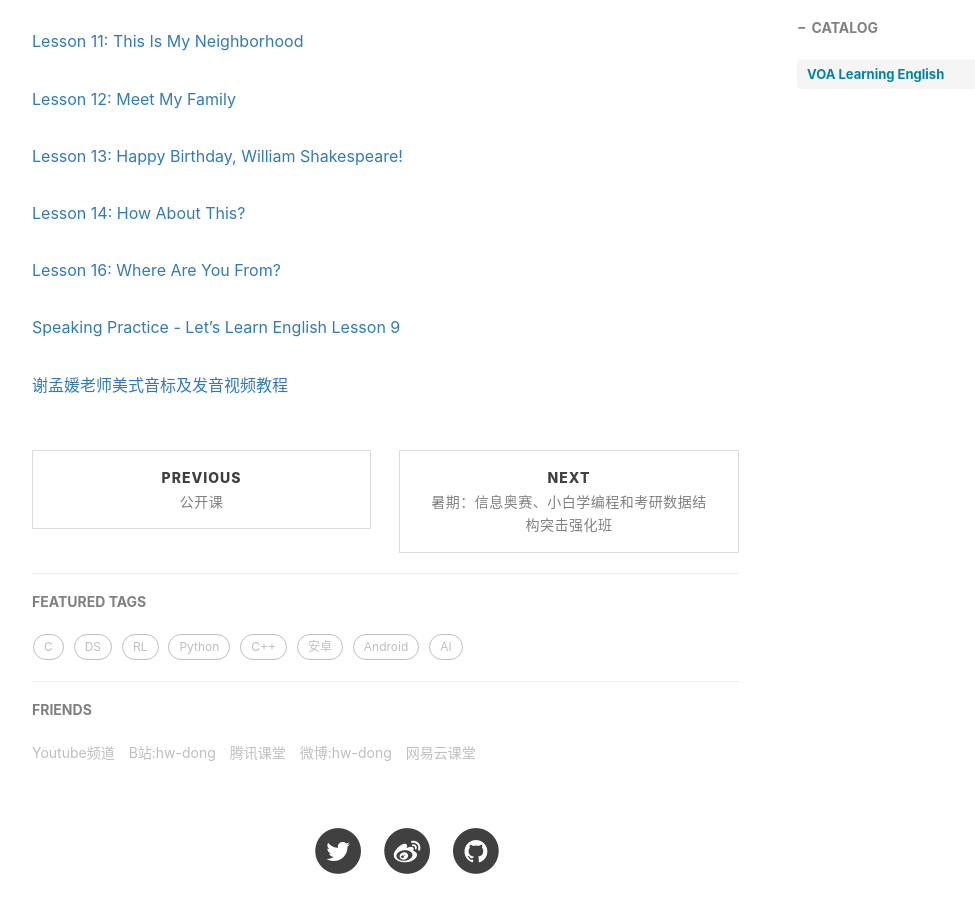
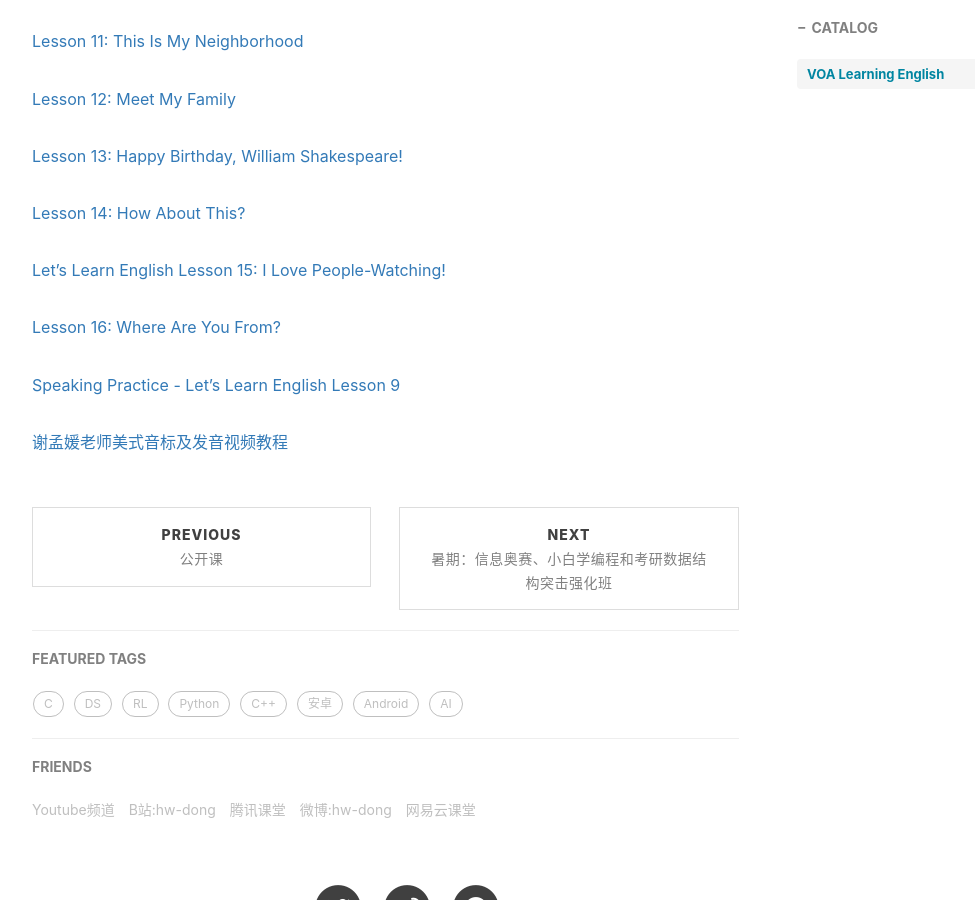
Before and after one commit to xuepro/xuepro.github.io, a Jekyll site: the page built from _posts/2019-05-24-Learning English.md, in a window 1280 px wide and 900 px high, scrolled down 1246 px. Shown: the whole window, without its empty margins (233-1208 px from the left). Built offline with Jekyll 4.4.1, drawn with Linux system fonts in a browser that asks for light colours; nearby versions of some CDN libraries; comment, search, counter and statistics services are not loaded.

Commit message:
Update 2019-05-24-Learning English.md

```diff
--- a/_posts/2019-05-24-Learning English.md
+++ b/_posts/2019-05-24-Learning English.md
@@ -42,6 +42,8 @@ tags:
 
 [Lesson 14: How About This?](https://www.youtube.com/watch?v=4Xn1Ysdmuvg)
 
+[Let's Learn English Lesson 15: I Love People-Watching!](https://www.youtube.com/watch?v=c6_7RYaNgdA)
+
 [Lesson 16: Where Are You From?](https://www.youtube.com/watch?v=QQavoMYmMVE)
 
 [Speaking Practice - Let's Learn English Lesson 9](https://www.youtube.com/watch?v=wMV1z4o91JI)
```
